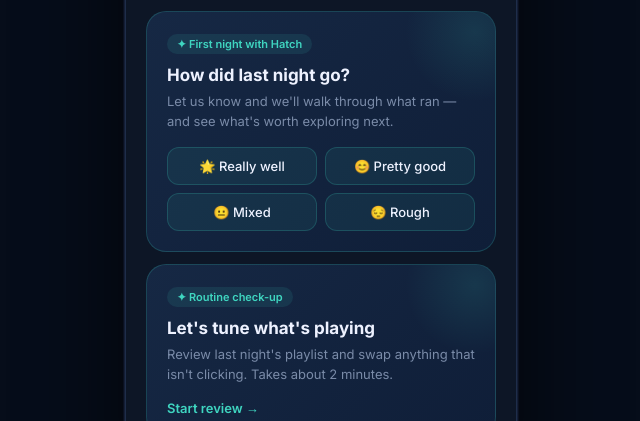
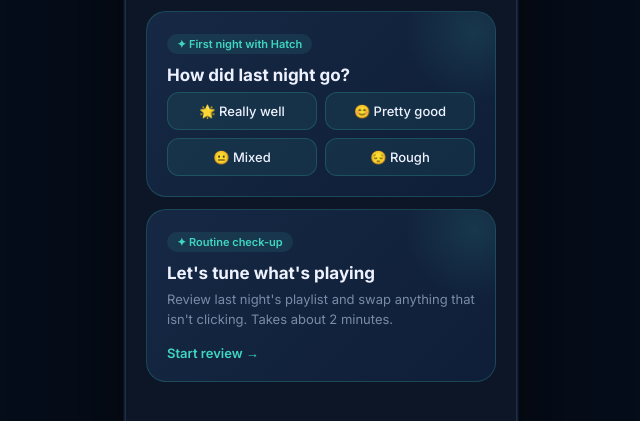
Before and after one commit to hannahberris/hatch-first-night-flow, a plain HTML site: page index.html in a window 1280 px wide. Shown: the part 379-800 px from the top of the page, without its empty margins (319-959 px from the left). Drawn offline with Linux system fonts and the light colour scheme.

Commit message:
Remove body copy from first night check-in card

```diff
--- a/index.html
+++ b/index.html
@@ -1919,7 +1919,6 @@ function sleepTabHTML() {
     <div class="fn-card">
       <div class="fn-chip">✦ First night with Hatch</div>
       <div class="fn-title">How did last night go?</div>
-      <div class="fn-body">Let us know and we'll walk through what ran — and see what's worth exploring next.</div>
       <div class="fn-opts">
         <button class="fn-opt" onclick="pickQ1('great')">🌟 Really well</button>
         <button class="fn-opt" onclick="pickQ1('okay')">😊 Pretty good</button>
```
